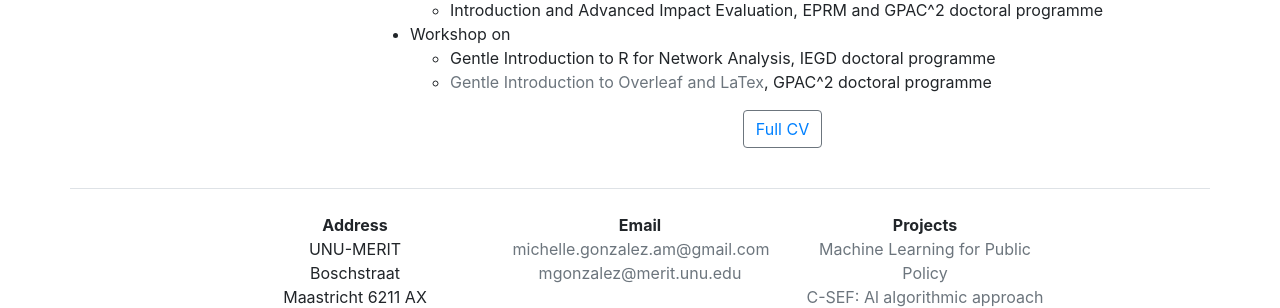
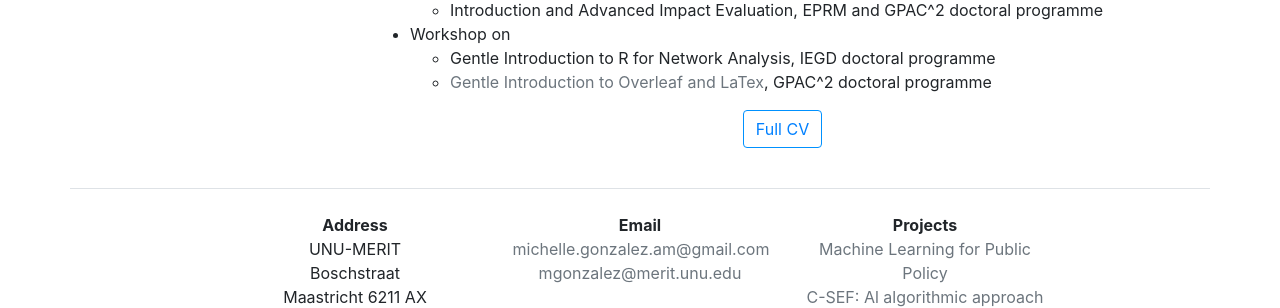
Before and after one commit to michelleg06/m-gonzalezamador.com, a Jekyll site: the page built from teaching.md, in a window 1280 px wide. Shown: the part 615-923 px from the top of the page. Built offline with Jekyll 4.4.1, drawn with Linux system fonts in a browser that asks for light colours; nearby versions of some CDN libraries.

Commit message:
Update mystyle.css

```diff
--- a/assets/css/mystyle.css
+++ b/assets/css/mystyle.css
@@ -7,13 +7,13 @@
 	margin: 0 auto;
 	display: block;
 	color: #0080ff;
-	border-color: ##0080ff;
+	border-color: #0091ff;
 }
 
 .btn:hover {
 color: #0080ff;
 text-decoration: none;
-background-color: #0080ff;
+background-color: #545b62;
 border-color: #0080ff;
 }
 
```
